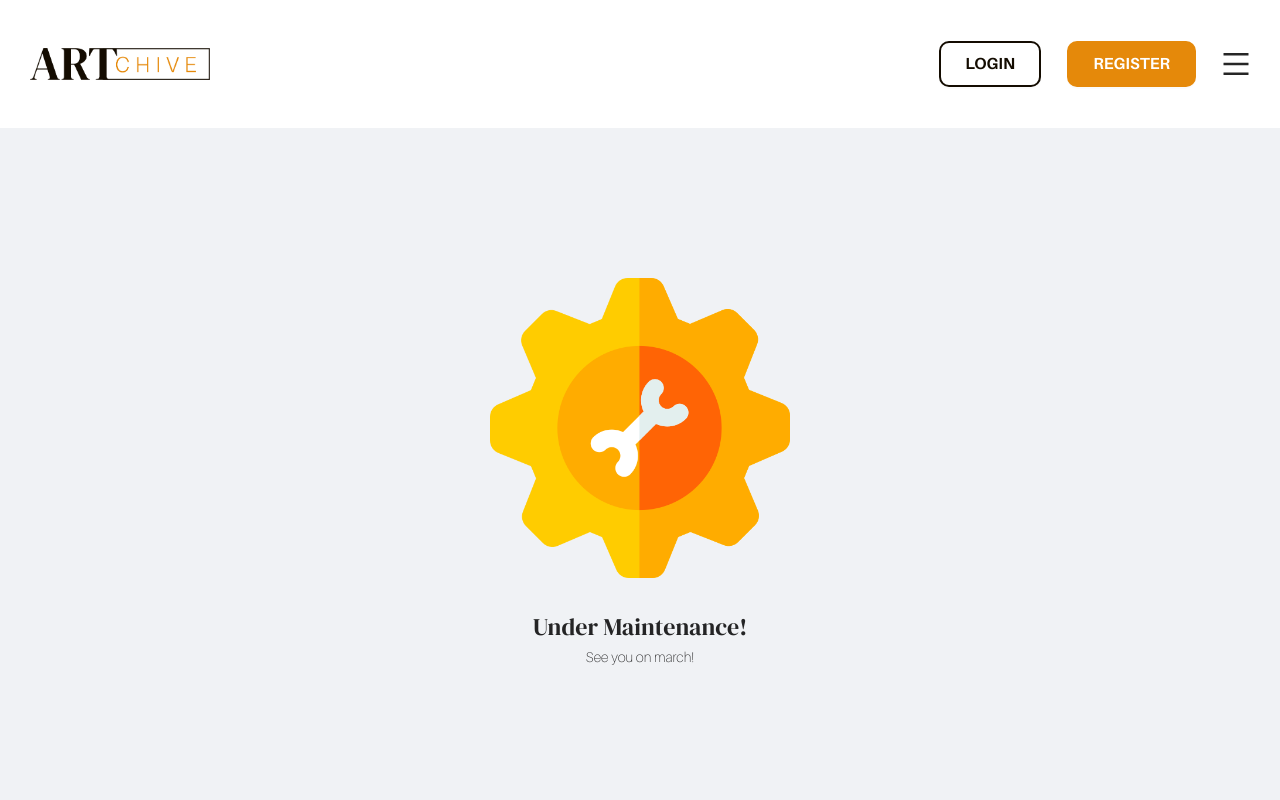
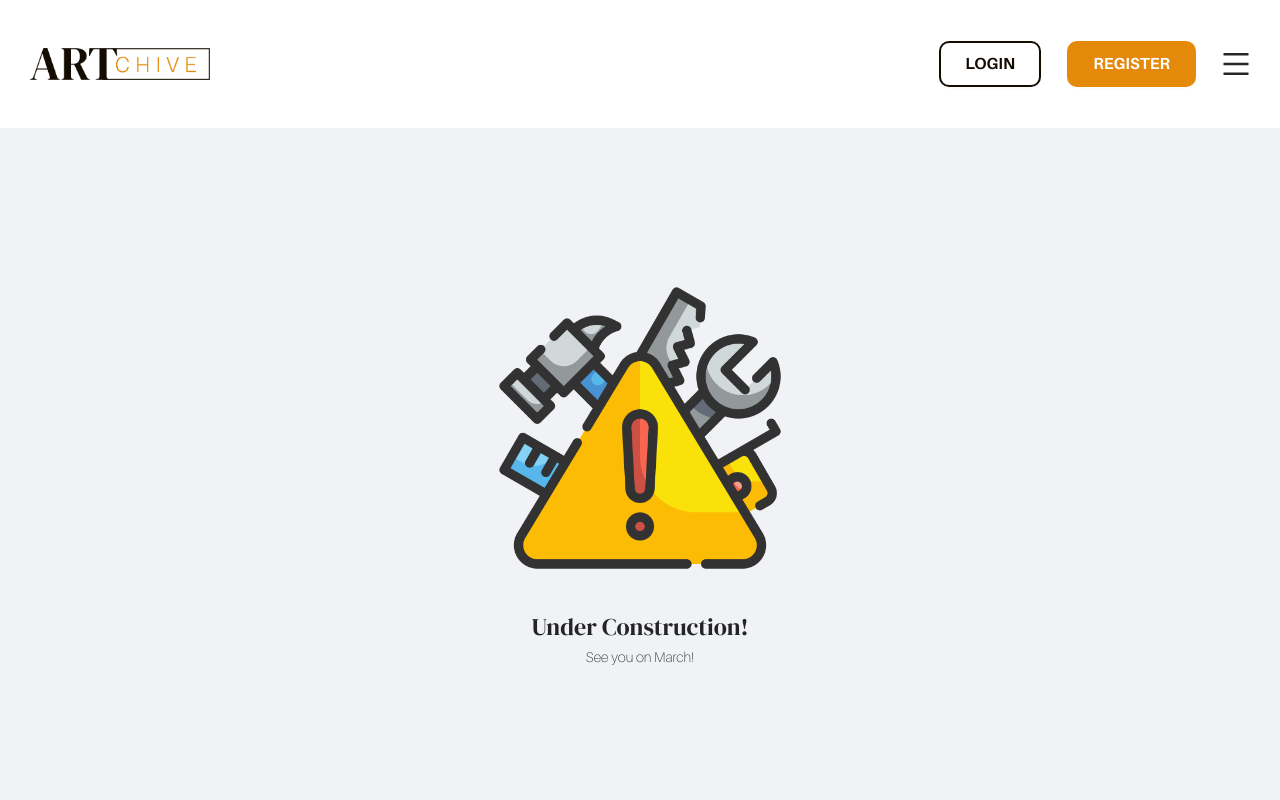
Before and after one commit to YosaRama/Artchive.id-public-, a Next.js app: page / in a window 1280 px wide. Shown: the top 800 px of the page. Built offline with nearby package versions, Linux system fonts and the light colour scheme.

Commit message:
UPDATE: Under Construction Image

```diff
--- a/themes/contents/maintenance/index.js
+++ b/themes/contents/maintenance/index.js
@@ -13,11 +13,11 @@ function PageMaintenance() {
     <PageContainerBox sectionClass={s.section} containerClass={s.container}>
       <Col style={{ textAlign: "center" }}>
         <Col span={24} className={s.image}>
-          <Image src="/images/maintenance.png" alt="" layout="fill" />
+          <Image src="/images/under-construction.png" alt="" layout="fill" />
         </Col>
         <Col className={s.text}>
-          <h1>Under Maintenance!</h1>
-          <p>See you on march!</p>
+          <h1>Under Construction!</h1>
+          <p>See you on March!</p>
         </Col>
       </Col>
     </PageContainerBox>
```
Also changed, not shown: public/images/under-construction.png (added).
